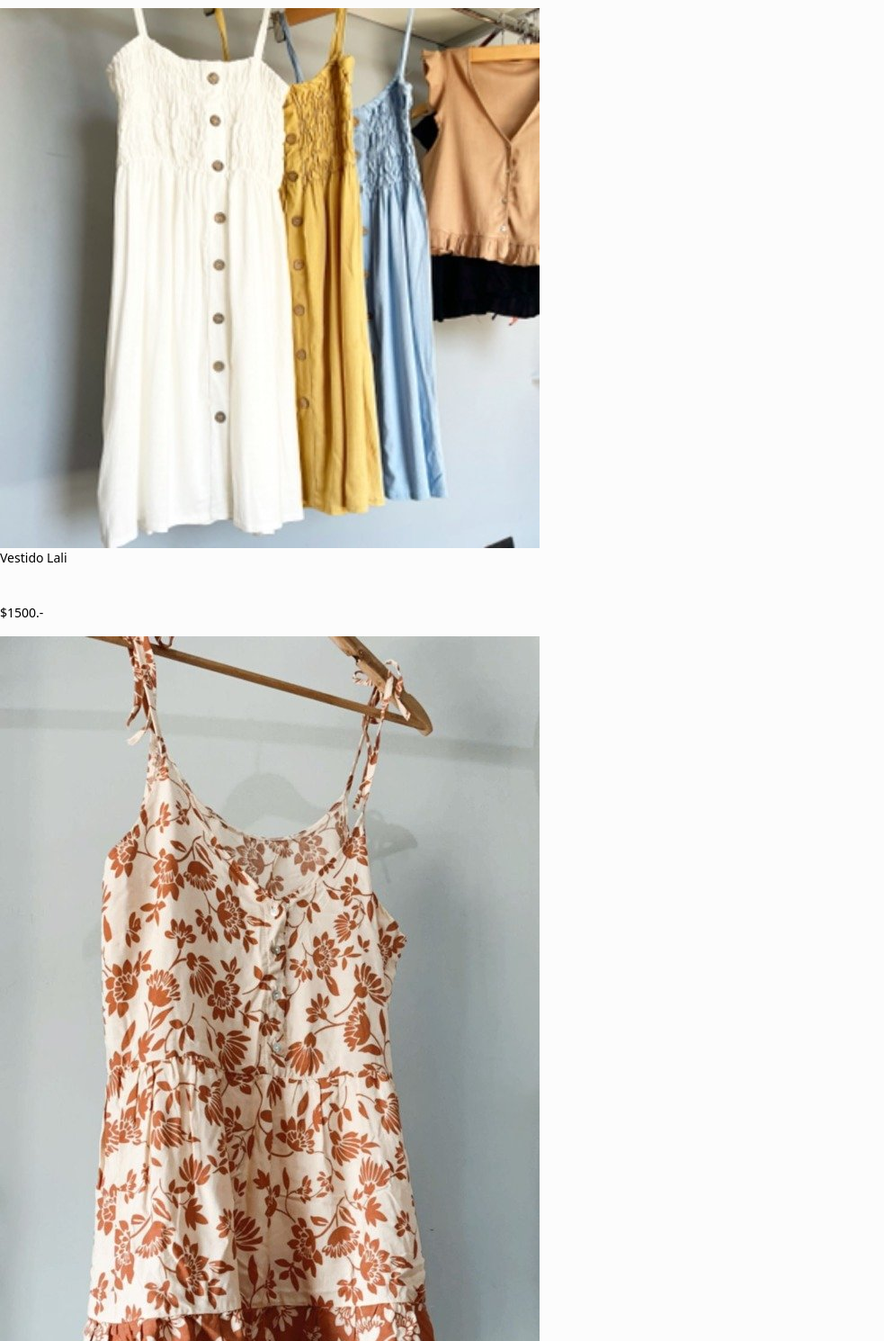
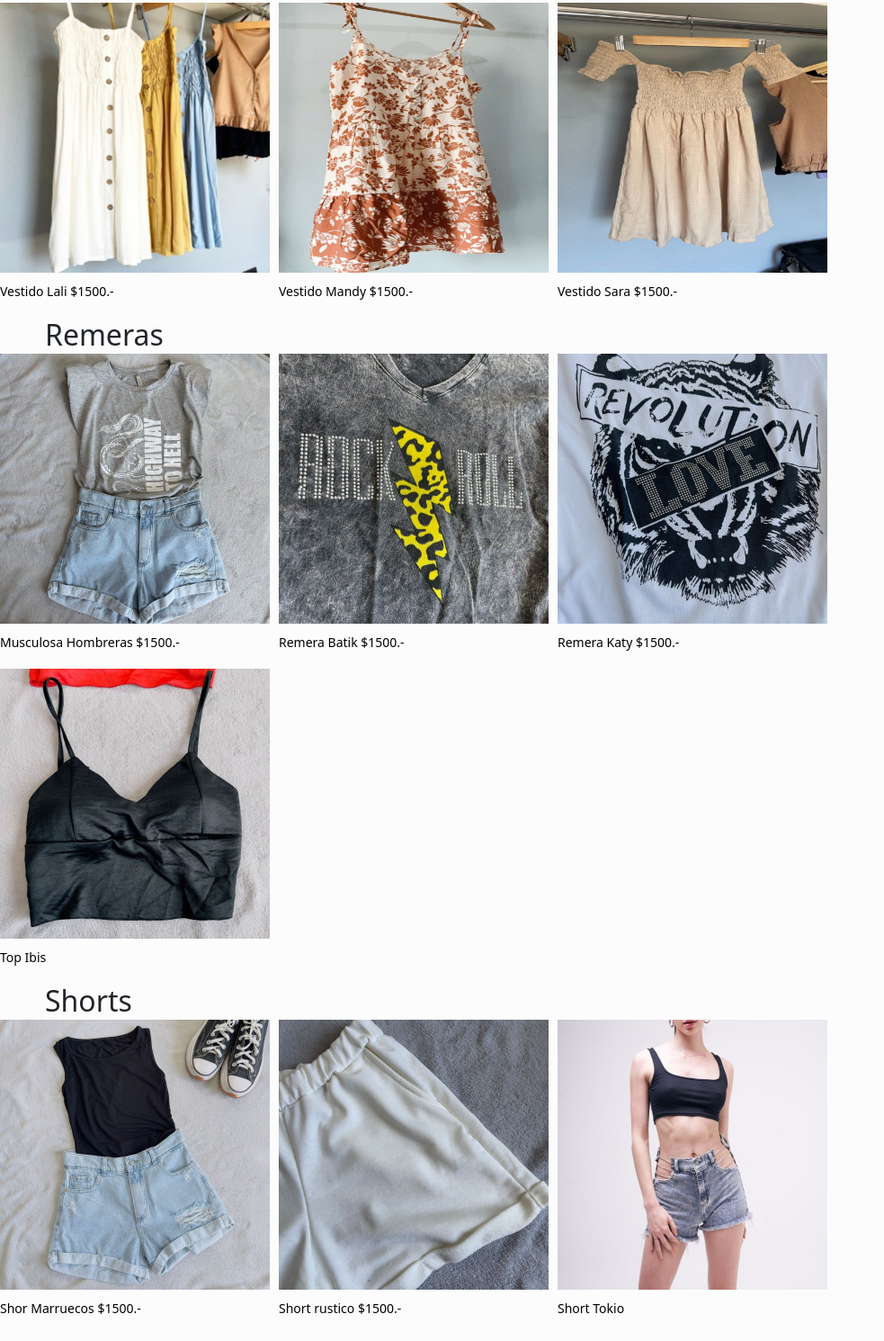
Before and after one commit to LucasHimura/SANSACLOTHINGWEB, a plain HTML site: page secciones/productos.html in a window 1280 px wide. Shown: the part 310-1800 px from the top of the page at 90% size, without its empty margins (0-983 px from the left). Drawn offline with nearby package versions, Linux system fonts and the light colour scheme.

Commit message:
acomode toda la galeria productos

```diff
--- a/estilos/style.css
+++ b/estilos/style.css
@@ -11,6 +11,7 @@
 
 
 }
+
 @media screen and (min-width:380px) {
 
 
@@ -30,8 +31,8 @@
 
 @media screen and (min-width:1024px) {
 
-    .ytube{
-        display:flex;
+    .ytube {
+        display: flex;
         flex-direction: row;
         flex-wrap: wrap;
     }
@@ -46,7 +47,8 @@
 
 
     }
-.video {
+
+    .video {
         padding: 10px 10px 10px 10px;
         border: 5px;
         margin-left: 550px;
@@ -64,6 +66,7 @@
     }
 }
 
+/*contactos*/
 @media screen and (min-width:1024px) {
 
     .donde {
@@ -92,6 +95,7 @@
 
 
 
+/* index imagenes de productos*/
 
     @media screen and (min-width:1024px) {
         .lomasVendido {
@@ -103,44 +107,8 @@
 
         }
 
+        .musculosaHombrera {
 
-
-
-    }
-
-    @media screen and (min-width:1024px) {
-        /*.productos {
-            display:grid;
-            grid-template-columns: 2fr 2fr;
-            grid-template-rows:1fr;
-
-
-
-        }*/
-
-
-        .vestidoLali {
-            grid-area: vestido1;
-        }
-
-        .vestidoMandy {
-            grid-area: vestido2;
-        }
-
-        .vestidoSara {
-            grid-area: vestido3;
-        }
-
-        .listaSecciones {
-            display: flex;
-            flex-direction: row;
-
-        }
-
-
-
-        .musculosaHombrera {
-            grid-area: musculosaHombrera;
             transition: all 2s;
 
         }
@@ -151,7 +119,7 @@
         }
 
         .remeraKaty {
-            grid-area: remeraKaty;
+
             transition: all 2s;
         }
 
@@ -160,7 +128,7 @@
         }
 
         .shortMarruecos {
-            grid-area: shortMarruecos;
+            grid-area: short1;
             transition: all 2s;
         }
 
@@ -169,17 +137,141 @@
         }
 
         .topIbis {
-             grid-area: topIbis;
+            grid-area: rem3;
             transition: all 2s;
         }
 
         .topIbis:hover {
             transform: scale(2) translatex(-100px);
         }
+
+
+
+
+    }
+/*productos fotos de ropa */
+
+    @media screen and (min-width:1024px) {
+        .productos {
+           display: grid;
+           margin: auto;
+           padding: auto;
+            grid-template-rows: 30px 300px 30px 30px 300px 30px 300px 30px 30px 300px 30px ;
+            grid-template-columns: 300px 300px 300px ;
+            height: 80vh;
+            grid-gap: 10px;
+            grid-template-areas:
+                "tit1 tit1 tit1"
+                "vestido1 vestido2 vestido3"
+                "precio1 precio2 precio3"
+                "tit2 tit2 tit2"
+                "rem1 rem2 rem3"
+                "precio4 precio5 precio6"
+                "rem4 rem4 rem4"
+                "precio7 precio7 precio7"
+                "tit3 tit3 tit3"
+                "short1 short2 short3"
+                "precio8 precio9 precio10"
+
+
+
+
+
+
+
+
+
+            ;
+
+
+        }
+
+
+        .tit1{
+            grid-area: tit1;
+        }
+        .vestidoLali {
+            grid-area: vestido1;
+        }
+        .precio1{
+            grid-area: precio1;
+        }
+
+        .vestidoMandy {
+            grid-area: vestido2;
+        }
+        .precio2{
+            grid-area: precio2;
+        }
+
+        .vestidoSara {
+            grid-area: vestido3;
+        }
+        .precio3{
+            grid-area: precio3;
+        }
+        .tit2{
+            grid-area: tit2;
+        }
+        .musHombreras{
+            grid-area: rem1;
+        }
+        .precio4{
+            grid-area: precio4;
+        }
+        .remBatik{
+            grid-area: rem2;
+        }
+        .precio5{
+            grid-area: precio5;
+        }
+        .remKaty{
+            grid-area: rem3;
+        }
+        .precio6{
+            grid-area: precio6;
+        }
+        .tIbis{
+            grid-area: rem4;
+        }
+        .precio7{
+            grid-area: precio7;
+        }
+        .tit3{
+            grid-area: tit3;
+        }
+        .sMarruecos{
+            grid-area: short1;
+        }
+        .precio8{
+            grid-area: precio8;
+        }
+        .shortRustico{
+            grid-area: short2;
+        }
+        .precio9{
+            grid-area: precio9;
+        }
+        .shortTokio{
+            grid-area: short3;
+        }
+        .precio10{
+            grid-area: precio10;
+        }
+
+
+
+
+
+
+        }
+
+
+
     }
 
     .frase {
-        display: auto;
+
         margin: 50px 5.5rem;
 
         animation: bounce;
@@ -188,6 +280,7 @@
 
     @media screen and (min-width:1024px) {
         .pieSansa {
+            margin-top: 1200px;
             display: flex;
             flex-direction: row;
             flex-wrap: wrap;
@@ -347,4 +440,17 @@
         outline: 0;
         border: 1px solid #97d848;
     }
+
+
+
+@media screen and (min-width:300px) {
+    .pieSansa {
+        background-color: black;
+    }
+
+
+    .tituloFooter {
+        color: aliceblue;
+    }
+
 }
--- a/secciones/productos.html
+++ b/secciones/productos.html
@@ -51,47 +51,48 @@
 
   <section class="productos">
 
-    <h2> Vestidos</h2>
-    <div class="galeriaProductos">
-      <img class="vestidoLali" data-aos="fade-right" src="./imgproductos/vestido lali.jpeg" alt="vestidolali">
+    <h2 class="tit1"> Vestidos</h2>
+
+      <img class="vestidoLali" data-aos="fade-right" src="./imgproductos/vestido lali.jpeg" alt="vestidolali"width="300" height="300">
       <br>
-      <p> <span>Vestido Lali</span> </p><br>
-      <p> <span>$1500.-</span> </p>
-      <img class="vestidoMandy" data-aos="fade-right" src="./imgproductos/vestido Mandy.jpeg" alt="vestidomandy">
+      <p class="precio1"> <span>Vestido Lali $1500.-</span> </p><br>
+
+      <img class="vestidoMandy" data-aos="fade-right" src="./imgproductos/vestido Mandy.jpeg" alt="vestidomandy"width="300" height="300">
       <br>
-      <p> <span>Vestido Mandy</span> </p><br>
-      <p> <span>$1500.-</span> </p>
-      <img class="vestidoSara" data-aos="fade-right" src="./imgproductos/Vestido Sara.jpeg" alt="vestidosara">
+      <p class="precio2"> <span>Vestido Mandy $1500.-</span> </p><br>
+
+      <img class="vestidoSara" data-aos="fade-right" src="./imgproductos/Vestido Sara.jpeg" alt="vestidosara"width="300" height="300">
       <br>
-      <p> <span>Vestido Sara</span> </p><br>
-      <p> <span>$1500.-</span> </p>
-    </div>
-    <h2>Remeras</h2><br>
+      <p class="precio3"> <span>Vestido Sara $1500.-</span> </p><br>
+
+    <h2 class="tit2">Remeras</h2><br>
     <img class="musHombreras" data-aos="fade-left" src="./imgproductos/musculosa hombreras.jpeg"
-      alt="musculosahombreras"> <br>
-    <p> <span>Musculosa Hombreras</span> </p><br>
-    <p> <span>$1500.-</span> </p>
-    <img class="remBatik" data-aos="fade-left" src="./imgproductos/remera batik.jpeg" alt="remerabatik"> <br>
-    <p> <span>Remera Batik</span> </p><br>
-    <p> <span>$1500.-</span> </p>
-    <img class="remKaty" data-aos="fade-left" src="./imgproductos/remera katy.jpeg" alt="remerakaty"> <br>
-    <p> <span>Remera Katy</span> </p><br>
-    <p> <span>$1500.-</span> </p>
-    <img class="tIbis" data-aos="fade-left" src="./imgproductos/top ibis.jpeg" alt="topibis"> <br>
-    <p> <span>Top Ibis</span> </p><br>
-    <p> <span>$1500.-</span> </p>
-    <h2>Shorts</h2><br>
-    <img class="sMarruecos" data-aos="flip-left" src="./imgproductos/short marruecos.jpeg" alt="shortmarruecos">
+      alt="musculosahombreras"width="300" height="300"> <br>
+    <p class="precio4"> <span>Musculosa Hombreras $1500.-</span> </p><br>
+    <img class="remBatik" data-aos="fade-left" src="./imgproductos/remera batik.jpeg" alt="remerabatik"width="300" height="300"> <br>
+    <p class="precio5"> <span>Remera Batik $1500.-</span> </p><br>
+    <img class="remKaty" data-aos="fade-left" src="./imgproductos/remera katy.jpeg" alt="remerakaty"width="300" height="300"> <br>
+    <p class="precio6"> <span>Remera Katy $1500.-</span> </p><br>
+    <img class="tIbis" data-aos="fade-left" src="./imgproductos/top ibis.jpeg" alt="topibis"width="300" height="300"> <br>
+    <p class="precio7"> <span>Top Ibis</span> </p><br>
+
+    <h2 class="tit3">Shorts</h2><br>
+    <img class="sMarruecos" data-aos="flip-left" src="./imgproductos/short marruecos.jpeg" alt="shortmarruecos"width="300" height="300">
     <br>
-    <p> <span>Shor Marruecos</span> </p><br>
-    <p> <span>$1500.-</span> </p>
-    <img class="shortRustico" data-aos="flip-left" src="./imgproductos/short rustico.jpeg" alt="shortrustico"> <br>
-    <p> <span>Short rustico</span> </p><br>
-    <p> <span>$1500.-</span> </p>
-    <img class="shortTokio" data-aos="flip-left" src="./imgproductos/short tokio.jpeg" alt="shorttokio"> <br>
-    <p> <span>Short Tokio</span> </p><br>
-    <p> <span>$1500.-</span> </p>
+    <p class="precio8"> <span>Shor Marruecos $1500.-</span> </p><br>
+
+    <img class="shortRustico" data-aos="flip-left" src="./imgproductos/short rustico.jpeg" alt="shortrustico"width="300" height="300"> <br>
+    <p class="precio9"> <span>Short rustico $1500.-</span> </p><br>
+
+    <img class="shortTokio" data-aos="flip-left" src="./imgproductos/short tokio.jpeg" alt="shorttokio"width="300" height="300"> <br>
+    <p class="precio10"> <span>Short Tokio</span> </p><br>
+
+
   </section>
+
+
+  <!--Script de animaciones imagenes-->
+
   <script src="https://unpkg.com/aos@2.3.1/dist/aos.js"></script>
   <script>
     AOS.init({
@@ -99,6 +100,8 @@
       duration: 2500
     });
   </script>
+
+
  <footer class="pieSansa">
 
   <h2 class="tituloFooter">SANSA BS AS</h2>
```
